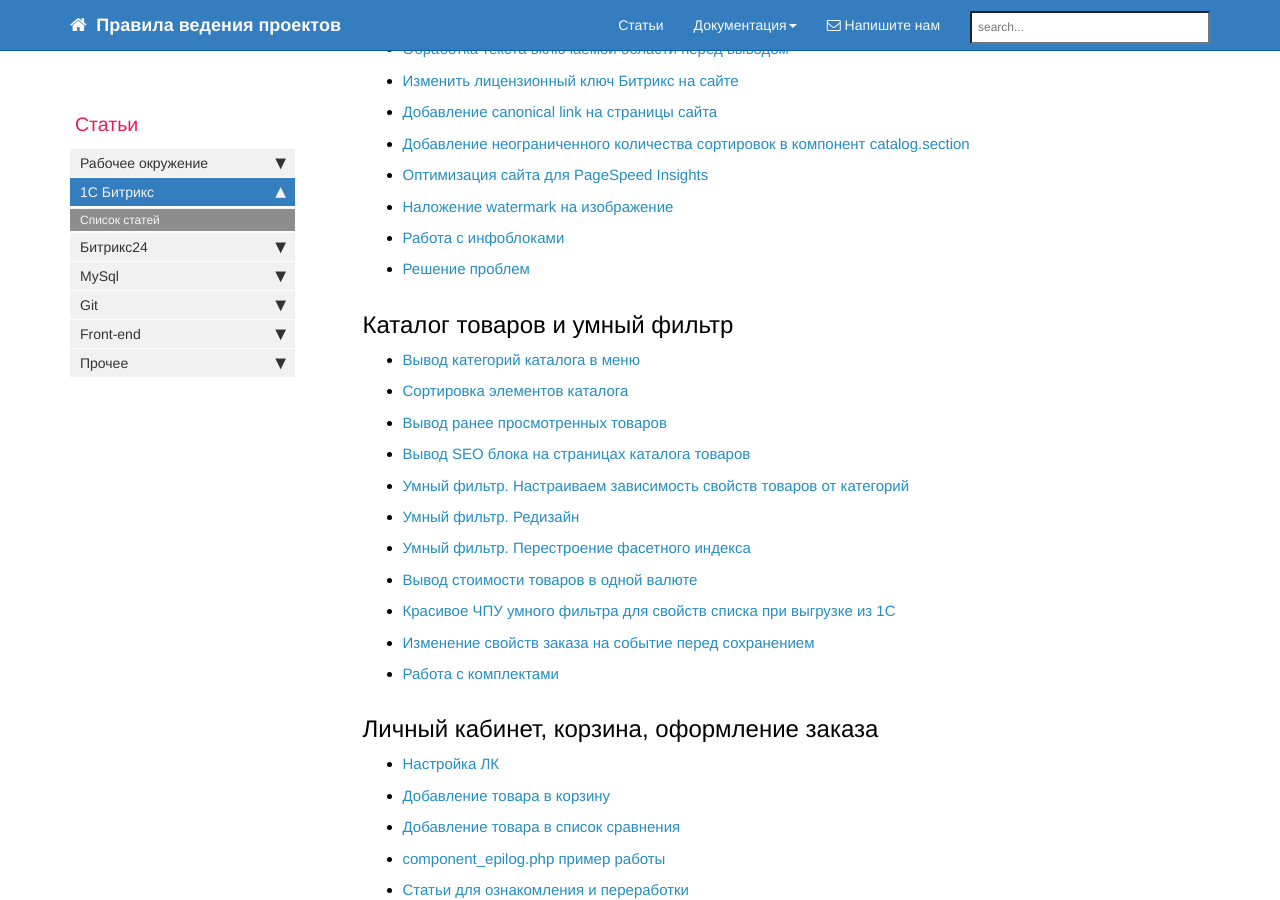
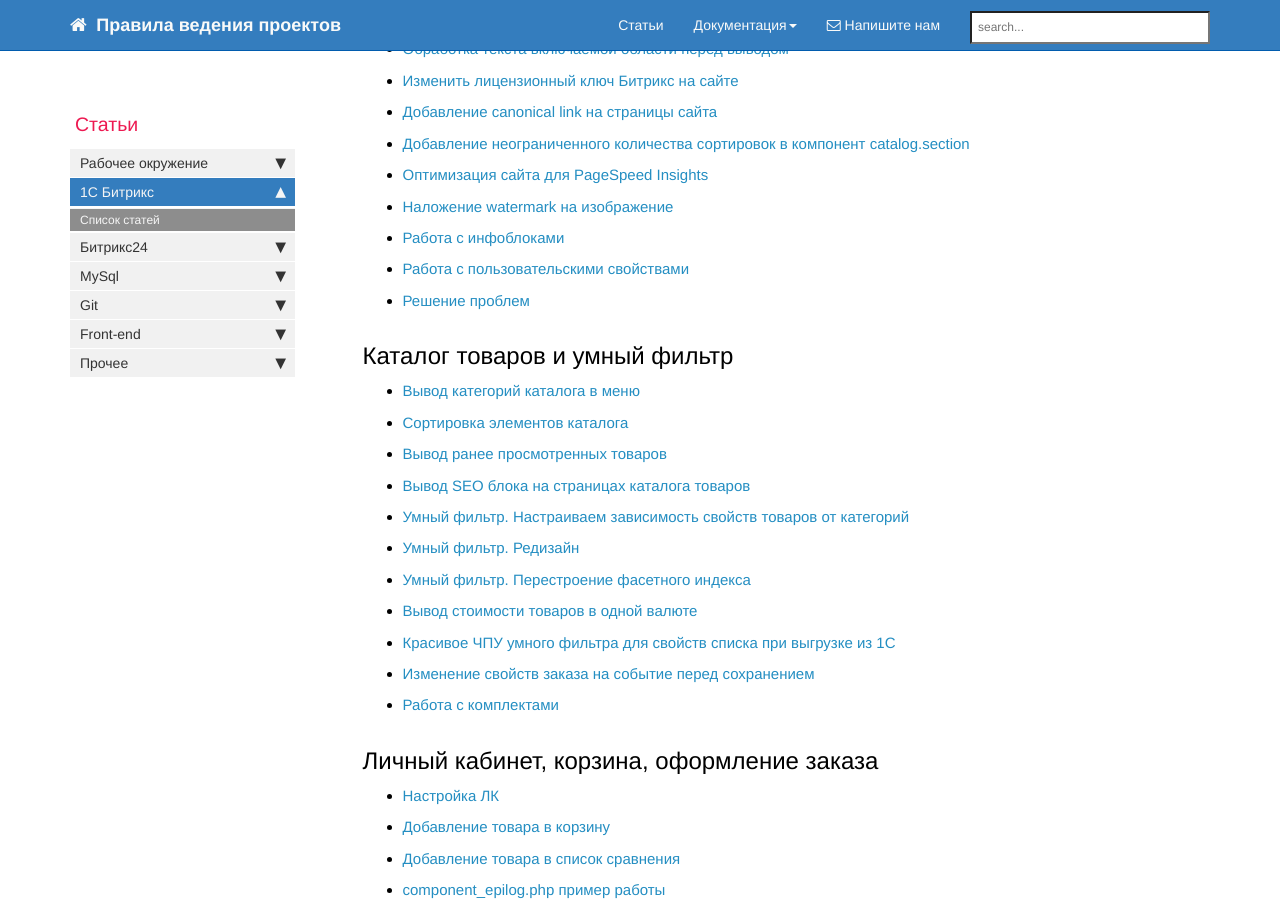
Before and after one commit to gdecider/gdecider.github.io, a Jekyll site: the page built from pages/articles/articles-g-cms-bitrix.md, in a window 1280 px wide and 900 px high, scrolled down 844 px. Built offline with Jekyll 4.4.1, drawn with Linux system fonts in a browser that asks for light colours; nearby versions of some CDN libraries; comment, search, counter and statistics services are not loaded.

Commit message:
Update articles-g-cms-bitrix.md

```diff
--- a/pages/articles/articles-g-cms-bitrix.md
+++ b/pages/articles/articles-g-cms-bitrix.md
@@ -34,6 +34,7 @@ toc: false
 * [Оптимизация сайта для PageSpeed Insights](/articles-bx-site-optimisation-for-google-pagespeed-insights.html)
 * [Наложение watermark на изображение](/articles-bx-watermark-place-on-image.html)
 * [Работа с инфоблоками](/articles-bx-iblock-examples.html)
+* [Работа с пользовательскими свойствами](/articles-bx-uf-properties.html)
 * [Решение проблем](/articles_bx_problems.html)
 
 ## Каталог товаров и умный фильтр
```
